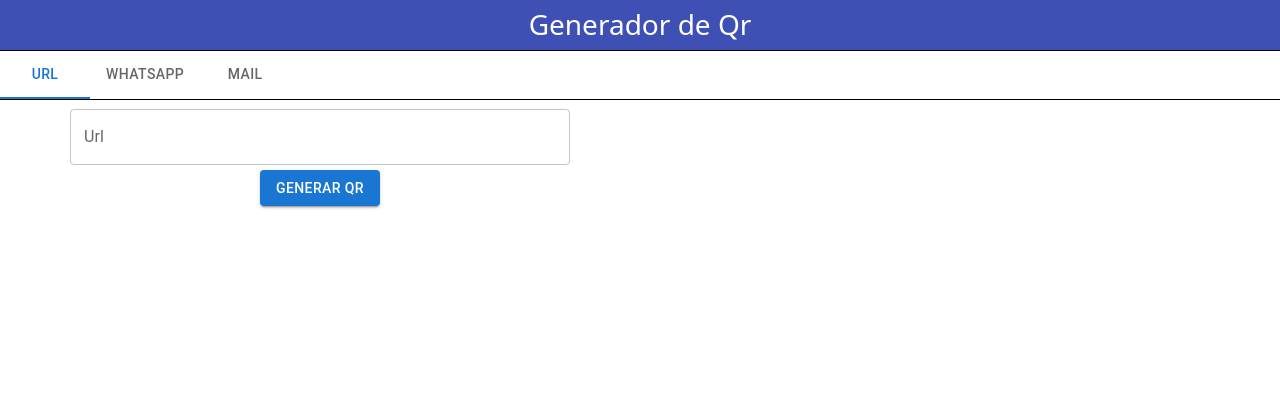
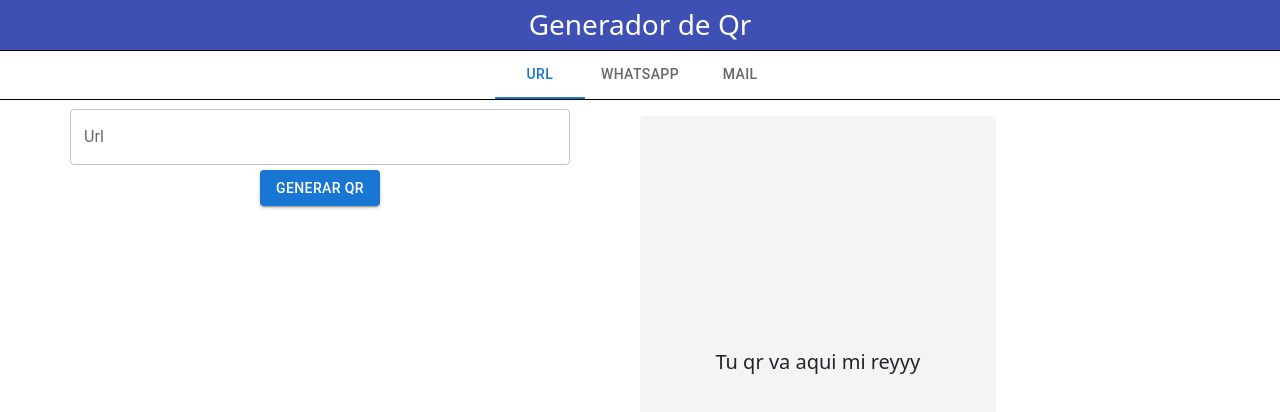
Before and after one commit to goncalhurtado/qr-generator, a React (Vite) app: page / in a window 1280 px wide. Shown: the top 412 px of the page. Built offline with nearby package versions, Linux system fonts and the light colour scheme.

Commit message:
added design to qr component

```diff
--- a/src/components/Qr.jsx
+++ b/src/components/Qr.jsx
@@ -2,6 +2,8 @@ import React, { useEffect, useState } from "react";
 import QRCode from "react-qr-code";
 import { MuiColorInput } from "mui-color-input";
 import Link from "@mui/material/Link";
+import "../styles/qr.css";
+import Box from "@mui/material/Box";
 
 const Qr = ({ inputData }) => {
   const [bg, setBg] = useState("#ffffff");
@@ -30,20 +32,43 @@ const Qr = ({ inputData }) => {
   }, [bg, color]);
   return (
     <>
+      <div className="qrPageContainer mt-3">
+        <div className="qrContainer">
+          <div className="qr p-2">
+            {data != "" ? (
+              <Box sx={{ backgroundColor: bg, padding: "10px" }}>
+                <QRCode value={data} bgColor={bg} fgColor={color} />
+              </Box>
+            ) : (
+              <div>
+                <h5>Tu qr va aqui mi reyyy</h5>
+              </div>
+            )}
+          </div>
+        </div>
+        <div className="setupContainer">
           {data != "" && (
-        <div className="">
-          <QRCode value={data} bgColor={bg} fgColor={color} />
-          <div>
+            <>
+              <div className="colorContainer mt-3">
+                <>
+                  <h5 className="p-0 mt-3">Personalizar</h5>
                   <MuiColorInput value={bg} onChange={handlebg} />
                   <MuiColorInput value={color} onChange={handlecolor} />
+                </>
+              </div>
+
               <div>
                 {clear && (
                   <Link onClick={() => clearColors()}>Restablecer Color</Link>
                 )}
               </div>
+              <div className="descargarContainer mt-3">
+                <button>asd</button>
+              </div>
+            </>
+          )}
         </div>
       </div>
-      )}
     </>
   );
 };
--- a/src/components/WhatsappInput.jsx
+++ b/src/components/WhatsappInput.jsx
@@ -68,7 +68,7 @@ const WhatsappInput = ({ setData }) => {
             <TextField
               name="message"
               id="inputMessage"
-              className="inputMessage mt-4"
+              className="inputMessage mt-3"
               label="Mensaje (opcional)"
               multiline
               rows={4}
@@ -85,7 +85,7 @@ const WhatsappInput = ({ setData }) => {
               onChange={handleChange}
             />
           </div>
-          <div className="botonSubmit mt-4">
+          <div className="botonSubmit mt-3">
             <Button variant="contained" type="submit">
               Generar QR
             </Button>
--- a/src/pages/Generator.jsx
+++ b/src/pages/Generator.jsx
@@ -30,6 +30,9 @@ const Generator = () => {
         sx={{
           borderBottom: "1px solid black",
           borderTop: "1px solid black",
+          textAlign: "center",
+          display: "flex",
+          justifyContent: "center",
         }}
       >
         <Tabs
--- /dev/null
+++ b/src/styles/qr.css
@@ -0,0 +1,36 @@
+.qrPageContainer {
+    text-align: center;
+    display: flex;
+    justify-content: center;
+}
+
+.qrContainer {
+    width: 500px;
+    height: 500px;
+    /* border: 1px solid #c4c4c4; */
+    background-color: #f4f4f4;
+    border-radius: 5px;
+    display: flex;
+    justify-content: center;
+    align-items: center;
+}
+
+.setupContainer {
+    /* background-color: blue; */
+    width: 400px;
+    height: 500px;
+}
+
+.qr {
+    width: 272px;
+    height: 272px;
+    /* background-color: white; */
+    display: flex;
+    justify-content: center;
+    align-items: center;
+}
+
+
+/* .colorContainer {
+    background-color: red;
+} */
--- a/src/styles/whatsapp.css
+++ b/src/styles/whatsapp.css
@@ -7,16 +7,16 @@
 
 .inputNumber {
     width: 500px;
-    margin-top: 10px;
 }
 
 .inputMessage {
     width: 500px;
 }
 
-.botonSubmit {
+
+/* .botonSubmit {
     margin-top: 5px;
-}
+} */
 
 @media (min-width: 381px) and (max-width: 765px) {
     /* Iphone */
```
Lines whose indentation alone changed are shown as unchanged.
